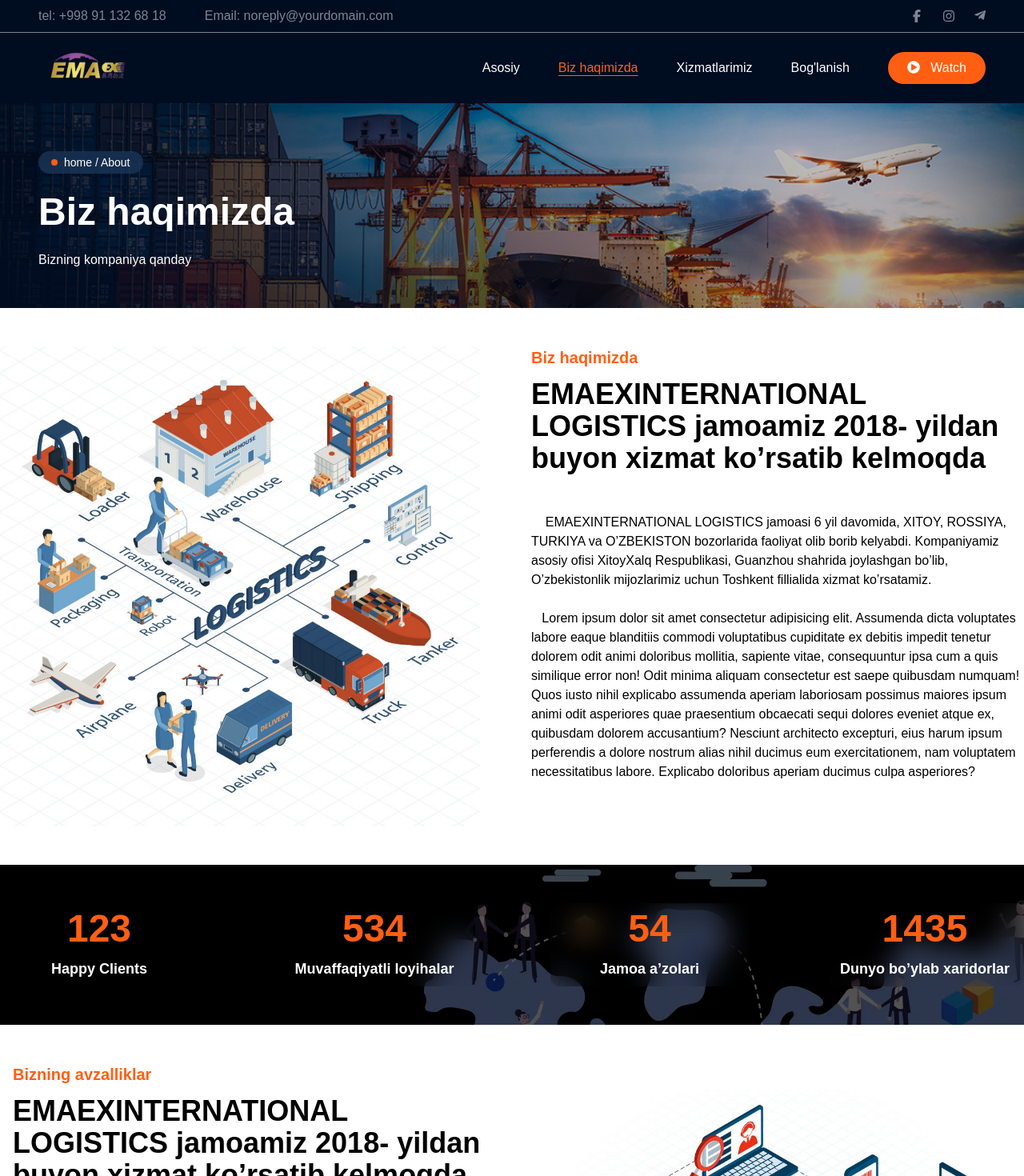
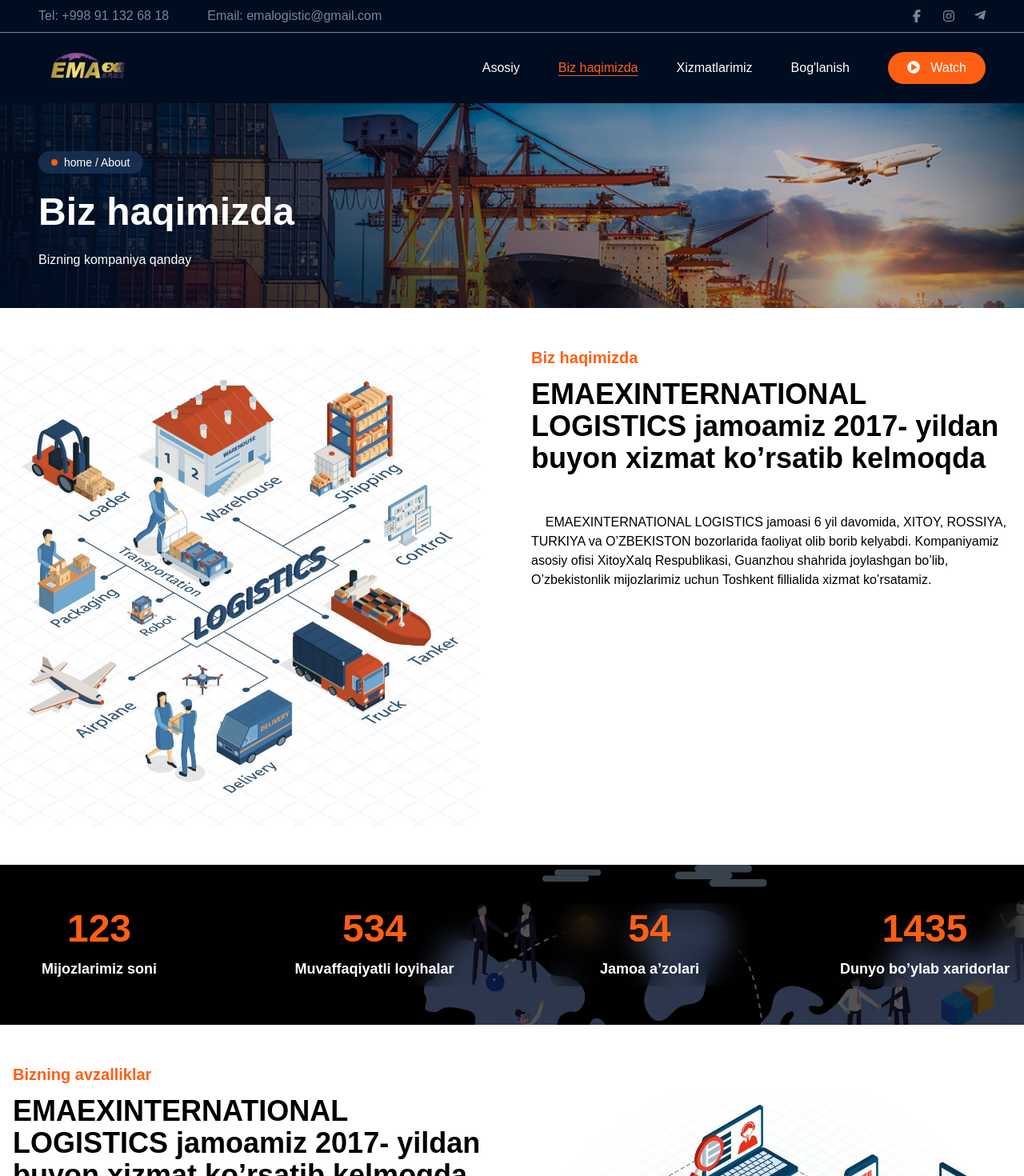
Before and after one commit to Yadzim/logistic-company-user, a Next.js app: page /about in a window 1280 px wide. Shown: the top 1470 px of the page at 80% size. Built offline with nearby package versions, Linux system fonts and the light colour scheme; a web font is replaced by a local one.

Commit message:
fix text

```diff
--- a/app/about/page.tsx
+++ b/app/about/page.tsx
@@ -20,18 +20,18 @@
           <div className="">
 
             <h6 className='text-main font-bold text-lg md:text-xl' >Biz haqimizda</h6>
-            <h2 className="text-2xl md:text-4xl font-bold mb-12 mt-3">EMAEXINTERNATIONAL LOGISTICS jamoamiz 2018- yildan buyon xizmat ko’rsatib kelmoqda</h2>
+            <h2 className="text-2xl md:text-4xl font-bold mb-12 mt-3">EMAEXINTERNATIONAL LOGISTICS jamoamiz 2017- yildan buyon xizmat ko’rsatib kelmoqda</h2>
             <p>&nbsp;&nbsp;&nbsp; EMAEXINTERNATIONAL LOGISTICS jamoasi 6 yil davomida, XITOY, ROSSIYA,
               TURKIYA va O’ZBEKISTON bozorlarida faoliyat olib borib kelyabdi. Kompaniyamiz
               asosiy ofisi XitoyXalq Respublikasi, Guanzhou shahrida joylashgan bo’lib, O’zbekistonlik
               mijozlarimiz uchun Toshkent fillialida xizmat ko’rsatamiz.</p>
             <br />
-            <p>&nbsp;&nbsp;&nbsp;Lorem ipsum dolor sit amet consectetur adipisicing elit. Assumenda dicta voluptates labore eaque blanditiis
+            {/* <p>&nbsp;&nbsp;&nbsp;Lorem ipsum dolor sit amet consectetur adipisicing elit. Assumenda dicta voluptates labore eaque blanditiis
               commodi voluptatibus cupiditate ex debitis impedit tenetur dolorem odit animi doloribus mollitia, sapiente vitae, consequuntur
               ipsa cum a quis similique error non! Odit minima aliquam consectetur est saepe quibusdam numquam! Quos iusto nihil explicabo
               assumenda aperiam laboriosam possimus maiores ipsum animi odit asperiores quae praesentium obcaecati sequi dolores eveniet
               atque ex, quibusdam dolorem accusantium? Nesciunt architecto excepturi, eius harum ipsum perferendis a dolore nostrum alias
-              nihil ducimus eum exercitationem, nam voluptatem necessitatibus labore. Explicabo doloribus aperiam ducimus culpa asperiores?</p>
+              nihil ducimus eum exercitationem, nam voluptatem necessitatibus labore. Explicabo doloribus aperiam ducimus culpa asperiores?</p> */}
           </div>
 
         </div>
@@ -43,7 +43,7 @@
 
           <div className="text-center py-2 px-4 rounded-xl backdrop-blur-lg">
             <h3 className="text-main text-5xl font-bold mb-3" >123</h3>
-            <p className='text-lg font-semibold' >Happy Clients</p>
+            <p className='text-lg font-semibold' >Mijozlarimiz soni</p>
           </div>
 
           <div className="text-center py-2 px-4 rounded-xl backdrop-blur-lg">
--- a/app/contact/page.tsx
+++ b/app/contact/page.tsx
@@ -8,7 +8,7 @@
 
   return (
     <div className="bg-blue">
-      <PageHeader title="Biz bilan bog’lanish" description="Biz bilan bog'laning! Savolingiz, fikr-mulohazalaringiz yoki hamkorlik taklifingiz bo'ladimi, biz sizdan xursand bo'lamiz." tag='Contact' img={img} />
+      <PageHeader title="Biz bilan bog’lanish" description="Biz bilan bogʻlaning, Savollaringizga javob berishdan doim mamnun boʻlamiz" tag='Contact' img={img} />
 
       <div className="py-12 max-md:px-4">
         <div className="container grid md:grid-cols-2 gap-12">
@@ -17,7 +17,7 @@
             <div className="d-f gap-6 animate__animated animate__fadeInLeft text-white border border-[#1F2937] rounded-2xl p-4">
               <div className="w-20 h-20 rounded-2xl bg-[#1F2937] flex-center"><i className="fa fa-envelope text-4xl opacity-50"></i></div>
               <div className="text-lg">
-                <h6 className="font-bold text-xl mb-2">Electron pochta manzilimiz:</h6>
+                <h6 className="font-bold text-xl mb-2">Elektron pochta manzilimiz:</h6>
                 {/* <span className="text-info text-sm" >Email us for general queries, including marketing and partnership opportunities.</span> */}
                 <p className="text-main underline mt-3"><a href="mailto:2nKZd@example.com">emalogistic@gmail.com</a></p>
               </div>
--- a/app/page.tsx
+++ b/app/page.tsx
@@ -33,16 +33,16 @@
             {/* <div className="w-10 h-10 md:w-20 md:h-20  rounded-full bg-gray-400"></div> */}
             <i className="far fa-clock text-main/90 text-4xl md:text-5xl"></i>
             <div className="">
-              <span className="max-md:text-sm text-info" ></span>
-              <p className="text-md md:text-2xl font-bold md:mt-2">Ish vaqti 24/7</p>
+              <span className="max-md:text-sm text-info" >Ish vaqti</span>
+              <p className="text-md md:text-2xl font-bold md:mt-2">Dushanba - yakshanba</p>
             </div>
           </div>
           <div className="d-f max-md:flex-col gap-2 md:gap-8 max-md:w-[calc(100%/2-1rem)]- animate__animated animate__fadeInBottomRight">
             {/* <div className="w-10 h-10 md:w-20 md:h-20  rounded-full bg-gray-400"></div> */}
             <i className="fa fa-map-marked-alt text-main/90 text-4xl md:text-5xl"></i>
             <div className="">
-              <span className="max-md:text-sm text-info" >Toshkent</span>
-              <p className="text-md md:text-2xl font-bold md:mt-2">Uzbekistan, Tashkent</p>
+              <span className="max-md:text-sm text-info" >Uzbekistan, Toshkent</span>
+              <p className="text-md md:text-2xl font-bold md:mt-2">Elbek koʻchasi, 5A</p>
             </div>
           </div>
 
--- a/components/Comments.tsx
+++ b/components/Comments.tsx
@@ -51,7 +51,7 @@
   // }
 
   const SLIDE_ELEMENT = (
-    <div className="client-says-card relative card bg-white rounded-xl p-4 shadow-md my-10">
+    <div className="client-says-card relative card bg-white rounded-xl p-2 md:p-4 shadow-md my-10">
       <div className="client-says-play absolute top-0 left-0 flex-center w-full h-full bg-gray-600/40 rounded-xl overflow-hidden cursor-pointer" onClick={() => setOpen(true)}>
         <div className="p-4 rounded-full bg-white">
           <i className="fas fa-play text-5xl text-main/90 ms-2"></i>
@@ -69,7 +69,7 @@
             <span className="text-info text-sm">Web Developer</span>
           </div>
         </div>
-        <i className="fas fa-quote-right text-5xl opacity-10"></i>
+        <i className="fas fa-quote-right text-4xl md:text-5xl opacity-10"></i>
       </div>
     </div>
   );
--- a/components/Contact.tsx
+++ b/components/Contact.tsx
@@ -10,7 +10,7 @@
 
           {isFull ? <div className="mb-12 flex w-full flex-col text-center">
             <h1 className="title-font mb-4 text-2xl font-medium text-white sm:text-3xl">Biz bilan <span className="text-main">bog’lanish</span></h1>
-            <p className="mx-auto text-base leading-relaxed lg:w-2/3">{"Biz bilan bog'laning! Savolingiz, fikr-mulohazalaringiz yoki hamkorlik taklifingiz bo'ladimi, biz sizdan xursand bo'lamiz."}
+            <p className="mx-auto text-base leading-relaxed lg:w-2/3">{"Biz bilan bogʻlaning, Savollaringizga javob berishdan doim mamnun boʻlamiz"}
             </p>
           </div> : null}
 
--- a/components/Features.tsx
+++ b/components/Features.tsx
@@ -9,7 +9,7 @@
       <div className="">
         <div className="max-md:text-center">
           <h6 className='text-main font-bold text-lg md:text-xl' >Bizning avzalliklar</h6>
-          <h2 className="text-2xl md:text-4xl font-bold mb-12 mt-3">EMAEXINTERNATIONAL LOGISTICS jamoamiz 2018- yildan buyon xizmat ko’rsatib kelmoqda</h2>
+          <h2 className="text-2xl md:text-4xl font-bold mb-12 mt-3">EMAEXINTERNATIONAL LOGISTICS jamoamiz 2017- yildan buyon xizmat ko’rsatib kelmoqda</h2>
         </div>
 
         <div className="flex flex-col gap-6 md:gap-12">
--- a/components/Navbar.tsx
+++ b/components/Navbar.tsx
@@ -63,8 +63,8 @@
         <div className="hidden md:block top py-2 px-12 border-b border-info">
           <div className="container flex-between text-info">
             <div className="d-f gap-12">
-              <p>tel: +998 91 132 68 18</p>
-              <p>Email: noreply@yourdomain.com</p>
+              <p>Tel: +998 91 132 68 18</p>
+              <p>Email: emalogistic@gmail.com</p>
             </div>
             <div className="flex-center gap-6">
               <a target='_blank' href="https://facebook.com/Ema_logistics_uz" className="[&>svg]:h-4 [&>svg]:w-4">
```
